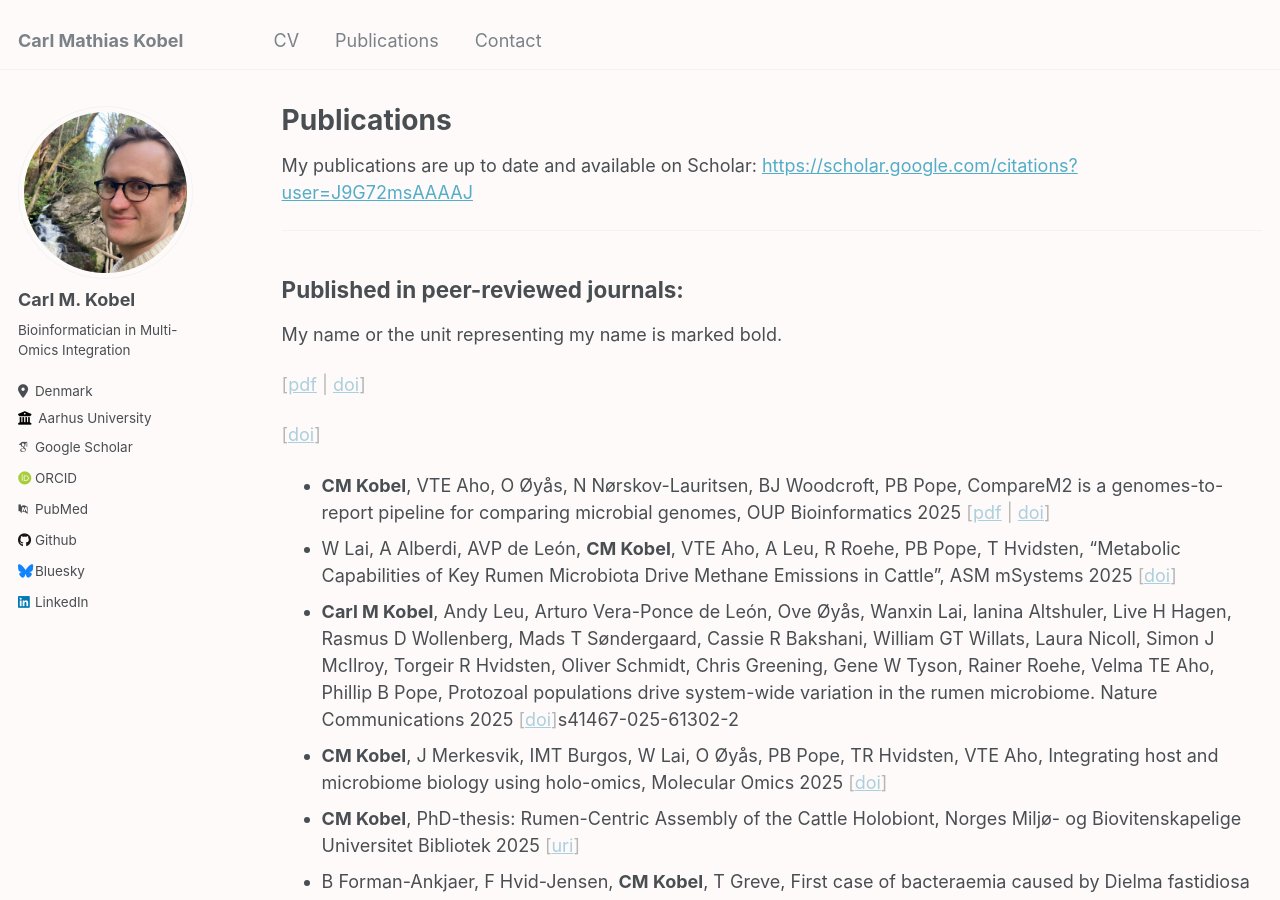
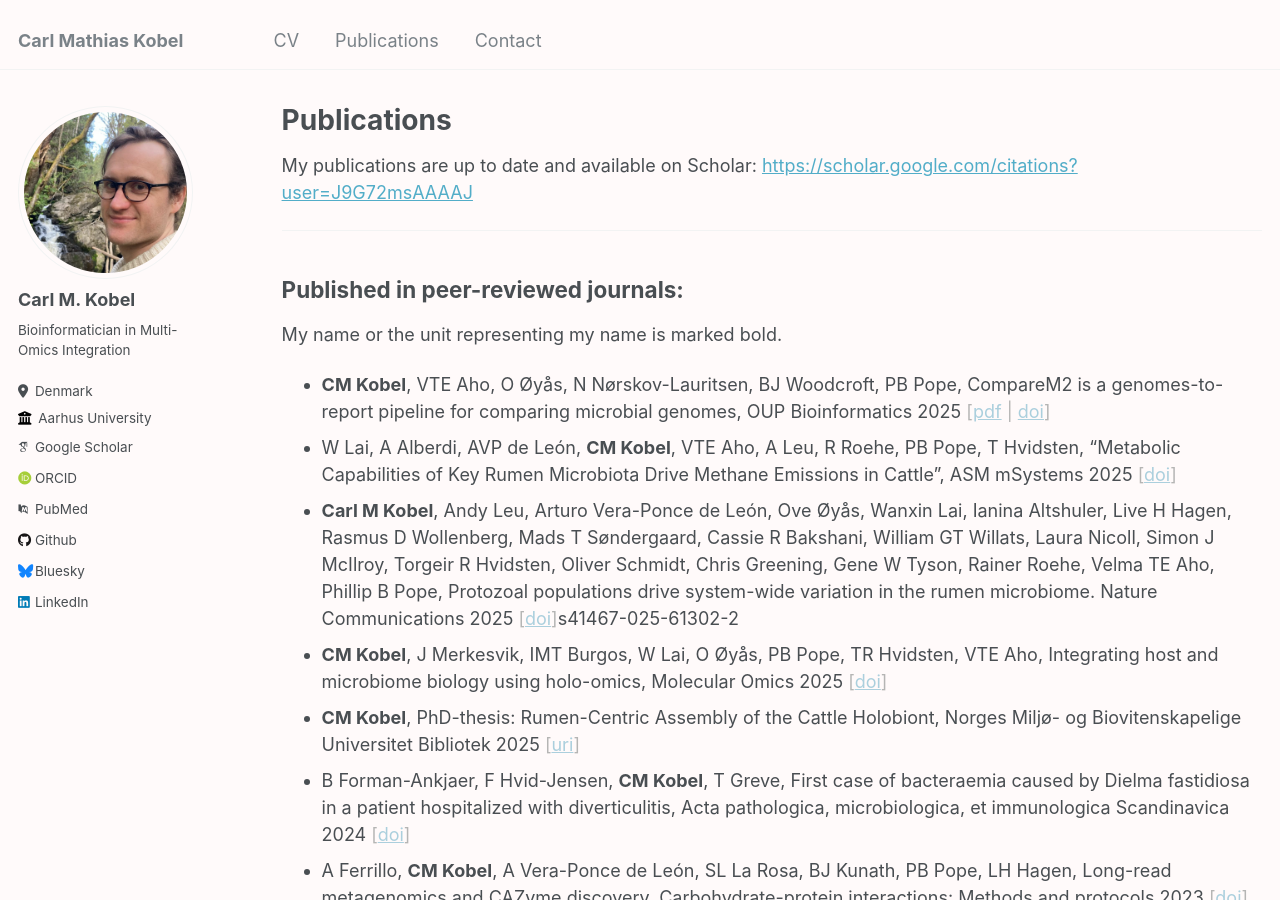
Before and after one commit to cmkobel/cmkobel.github.io, a Jekyll site: the page built from _pages/publications.md, in a window 1280 px wide and 900 px high. Built offline with Jekyll 4.4.1, drawn with Linux system fonts in a browser that asks for light colours; some web fonts are replaced.

Commit message:
Clean up publication entries in publications.md
Removed redundant DOI and PDF links from the publications list.

```diff
--- a/_pages/publications.md
+++ b/_pages/publications.md
@@ -19,10 +19,6 @@ My publications are up to date and available on Scholar: [https://scholar.google
 
 My name or the unit representing my name is marked bold.
 
-<span class="shaded">[[pdf](https://raw.githubusercontent.com/cmkobel/cmkobel.github.io/refs/heads/master/files/pubs/btaf517.pdf) \| [doi](https://doi.org/10.1093/bioinformatics/btaf517)]</span>
-
-<span class="shaded">[[doi](URL)]</span>
-
   - **CM Kobel**, VTE Aho, O Øyås, N Nørskov-Lauritsen, BJ Woodcroft, PB Pope, CompareM2 is a genomes-to-report pipeline for comparing microbial genomes, OUP Bioinformatics 2025  <span class="shaded">[[pdf](https://raw.githubusercontent.com/cmkobel/cmkobel.github.io/refs/heads/master/files/pubs/btaf517.pdf) \| [doi](https://doi.org/10.1093/bioinformatics/btaf517)]</span>
   - W Lai, A Alberdi, AVP de León, **CM Kobel**, VTE Aho, A Leu, R Roehe, PB Pope, T Hvidsten, "Metabolic Capabilities of Key Rumen Microbiota Drive Methane Emissions in Cattle", ASM mSystems 2025 <span class="shaded">[[doi](https://doi.org/10.1128/msystems.00601-25)]</span>
   - **Carl M Kobel**, Andy Leu, Arturo Vera-Ponce de León, Ove Øyås, Wanxin Lai, Ianina Altshuler, Live H Hagen, Rasmus D Wollenberg, Mads T Søndergaard, Cassie R Bakshani, William GT Willats, Laura Nicoll, Simon J McIlroy, Torgeir R Hvidsten, Oliver Schmidt, Chris Greening, Gene W Tyson, Rainer Roehe, Velma TE Aho, Phillip B Pope, Protozoal populations drive system-wide variation in the rumen microbiome. Nature Communications 2025 <span class="shaded">[[doi](https://doi.org/10.1038/)]</span>s41467-025-61302-2
```
